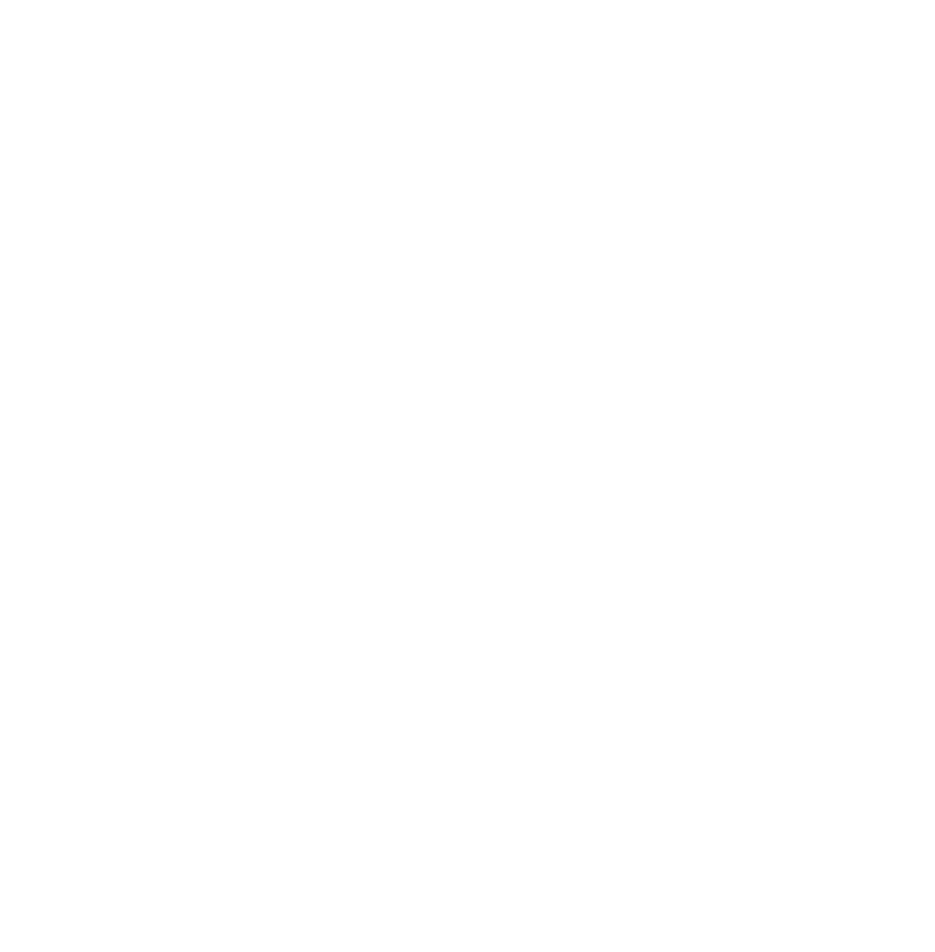
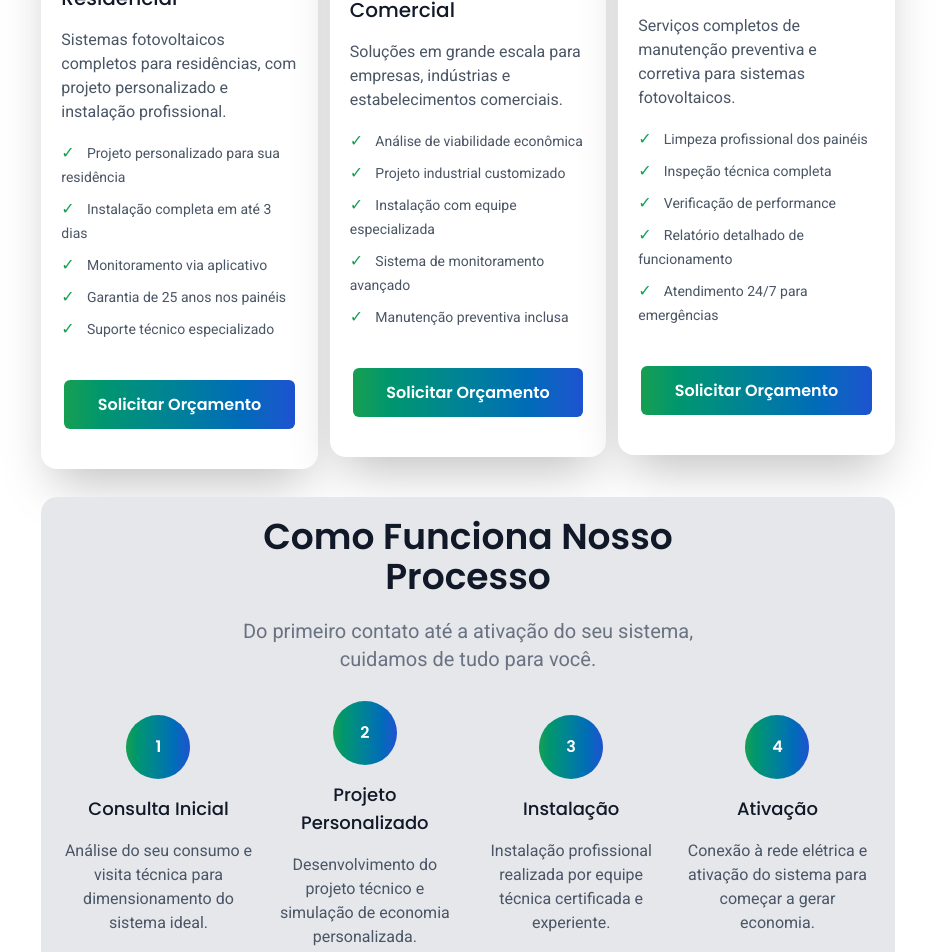
Before and after one commit to MatheusMartinsDeveloper/EcoSolar, a Next.js app: page / in a window 1280 px wide. Shown: the part 3820-4772 px from the top of the page, without its empty margins (172-1107 px from the left). Before the commit the page ends 3441 px from the top, so only its background shows below. Built offline with nearby package versions, Linux system fonts and the light colour scheme.

Commit message:
feat: Build Services section

```diff
--- /dev/null
+++ b/app/components/sections/services/Card_Process.tsx
@@ -0,0 +1,15 @@
+import { CardProcessType } from "@/app/types/card_process"
+
+export default function CardProcess({ number, title, description }: CardProcessType) {
+    return (
+        <div className="w-full">
+            <div className="flex flex-col items-center gap-4 text-center">
+                <div className="flex justify-center items-center w-16 h-16 bg-linear-to-r from-(--color-green) to-(--color-blue) rounded-full">
+                    <span className="text-white font-poppins font-semibold">{number}</span>
+                </div>
+                <h3 className="text-(--color-dark-blue) text-lg font-poppins">{title}</h3>
+                <p className="text-gray-600 text-base font-roboto font-normal">{description}</p>
+            </div>
+        </div>
+    )
+}
--- /dev/null
+++ b/app/components/sections/services/Card_Services.tsx
@@ -0,0 +1,38 @@
+import Image from "next/image";
+import Link from "next/link";
+import { CardServicesType } from "@/app/types/card_services";
+
+export default function CardServices({ image, span, title, description, benefits, benefits2, benefits3, benefits4, benefits5 }: CardServicesType) {
+    return (
+        <div className="flex flex-col items-center gap-5 w-full bg-white shadow-2xl rounded-2xl pb-10">
+            <div className="flex flex-col gap-4">
+                <div className="relative aspect-video">
+                    <Image
+                        src={image}
+                        alt="Image"
+                        fill
+                        className="rounded-tl-2xl rounded-tr-2xl"
+                    />
+                    <span className="absolute top-3 right-3 bg-white rounded-full p-2 text-gray-700 text-sm font-poppins">{span}</span>
+                </div>
+                <div className="flex flex-col gap-4 p-5">
+                    <h3 className="text-(--color-dark-blue) text-xl font-poppins">{title}</h3>
+                    <p className="text-gray-600 text-base font-roboto font-normal">{description}</p>
+                    <div className="flex flex-col gap-2">
+                        <span className="text-(--color-green)">✓ <span className="text-gray-600 text-sm font-roboto font-normal pl-2">{benefits}</span></span>
+                        <span className="text-(--color-green)">✓ <span className="text-gray-600 text-sm font-roboto font-normal pl-2">{benefits2}</span></span>
+                        <span className="text-(--color-green)">✓ <span className="text-gray-600 text-sm font-roboto font-normal pl-2">{benefits3}</span></span>
+                        <span className="text-(--color-green)">✓ <span className="text-gray-600 text-sm font-roboto font-normal pl-2">{benefits4}</span></span>
+                        <span className="text-(--color-green)">✓ <span className="text-gray-600 text-sm font-roboto font-normal pl-2">{benefits5}</span></span>
+                    </div>
+                </div>
+            </div>
+            <div className="w-10/12 bg-linear-to-r from-(--color-green) to-(--color-blue) rounded-md p-3 text-center">
+                <Link
+                    href={""}
+                    className="w-full text-white text-base font-poppins font-semibold"
+                >Solicitar Orçamento</Link>
+            </div>
+        </div>
+    )
+}
--- /dev/null
+++ b/app/components/sections/services/Process.tsx
@@ -0,0 +1,35 @@
+import Heading from "../../shared/Heading"
+import CardProcess from "./Card_Process"
+
+export default function Process() {
+    return (
+        <div className="flex flex-col items-center gap-7">
+            <Heading
+                title="Como Funciona Nosso Processo"
+                description="Do primeiro contato até a ativação do seu sistema, cuidamos de tudo para você."
+            />
+            <div className="flex justify-between items-center gap-3 w-full">
+                <CardProcess
+                    number="1"
+                    title="Consulta Inicial"
+                    description="Análise do seu consumo e visita técnica para dimensionamento do sistema ideal."
+                />
+                <CardProcess
+                    number="2"
+                    title="Projeto Personalizado"
+                    description="Desenvolvimento do projeto técnico e simulação de economia personalizada."
+                />
+                <CardProcess
+                    number="3"
+                    title="Instalação"
+                    description="Instalação profissional realizada por equipe técnica certificada e experiente."
+                />
+                <CardProcess
+                    number="4"
+                    title="Ativação"
+                    description="Conexão à rede elétrica e ativação do sistema para começar a gerar economia."
+                />
+            </div>
+        </div>
+    )
+}
--- /dev/null
+++ b/app/components/sections/services/Services.tsx
@@ -0,0 +1,54 @@
+import Heading from "../../shared/Heading";
+import CardServices from "./Card_Services";
+import Process from "./Process";
+
+export default function Services() {
+    return (
+        <section className="flex flex-col items-center gap-7 w-full">
+            <div className="flex justify-center">
+                <Heading
+                    title="Nossos Serviços"
+                    description="Oferecemos soluções completas em energia solar, desde o projeto inicial até a manutenção contínua do seu sistema fotovoltaico."
+                />
+            </div>
+            <div className="flex justify-between items-center gap-3 w-4/6">
+                <CardServices
+                    image="/eco_solar_technology.png"
+                    span="A partir de R$ 15.900"
+                    title="Energia Solar Residencial"
+                    description="Sistemas fotovoltaicos completos para residências, com projeto personalizado e instalação profissional."
+                    benefits="Projeto personalizado para sua residência"
+                    benefits2="Instalação completa em até 3 dias"
+                    benefits3="Monitoramento via aplicativo"
+                    benefits4="Garantia de 25 anos nos painéis"
+                    benefits5="Suporte técnico especializado"
+                />
+                <CardServices
+                    image="/eco_solar_technology.png"
+                    span="Consulte nossos especialistas"
+                    title="Energia Solar Comercial"
+                    description="Soluções em grande escala para empresas, indústrias e estabelecimentos comerciais."
+                    benefits="Análise de viabilidade econômica"
+                    benefits2="Projeto industrial customizado"
+                    benefits3="Instalação com equipe especializada"
+                    benefits4="Sistema de monitoramento avançado"
+                    benefits5="Manutenção preventiva inclusa"
+                />
+                <CardServices
+                    image="/eco_solar_technology.png"
+                    span="A partir de R$ 299/ano"
+                    title="Manutenção e Suporte"
+                    description="Serviços completos de manutenção preventiva e corretiva para sistemas fotovoltaicos."
+                    benefits="Limpeza profissional dos painéis"
+                    benefits2="Inspeção técnica completa"
+                    benefits3="Verificação de performance"
+                    benefits4="Relatório detalhado de funcionamento"
+                    benefits5="Atendimento 24/7 para emergências"
+                />
+            </div>
+            <div className="w-4/6 bg-gray-200 rounded-2xl p-5">
+                <Process />
+            </div>
+        </section>
+    )
+}
--- a/app/page.tsx
+++ b/app/page.tsx
@@ -2,6 +2,7 @@
 import Hero from "./components/sections/hero/Hero";
 import Benefits from "./components/sections/benefits/Benefits";
 import About from "./components/sections/about/About";
+import Services from "./components/sections/services/Services";
 
 export default function Home() {
   return (
@@ -10,6 +11,7 @@
       <Hero />
       <Benefits />
       <About />
+      <Services />
     </div>
   );
 }
--- /dev/null
+++ b/app/types/card_process.tsx
@@ -0,0 +1,6 @@
+
+export type CardProcessType = {
+    number: string;
+    title: string;
+    description: string;
+}
--- /dev/null
+++ b/app/types/card_services.tsx
@@ -0,0 +1,12 @@
+
+export type CardServicesType = {
+    image: string;
+    span: string;
+    title: string;
+    description: string;
+    benefits: string;
+    benefits2: string;
+    benefits3: string;
+    benefits4: string;
+    benefits5: string;
+}
```
